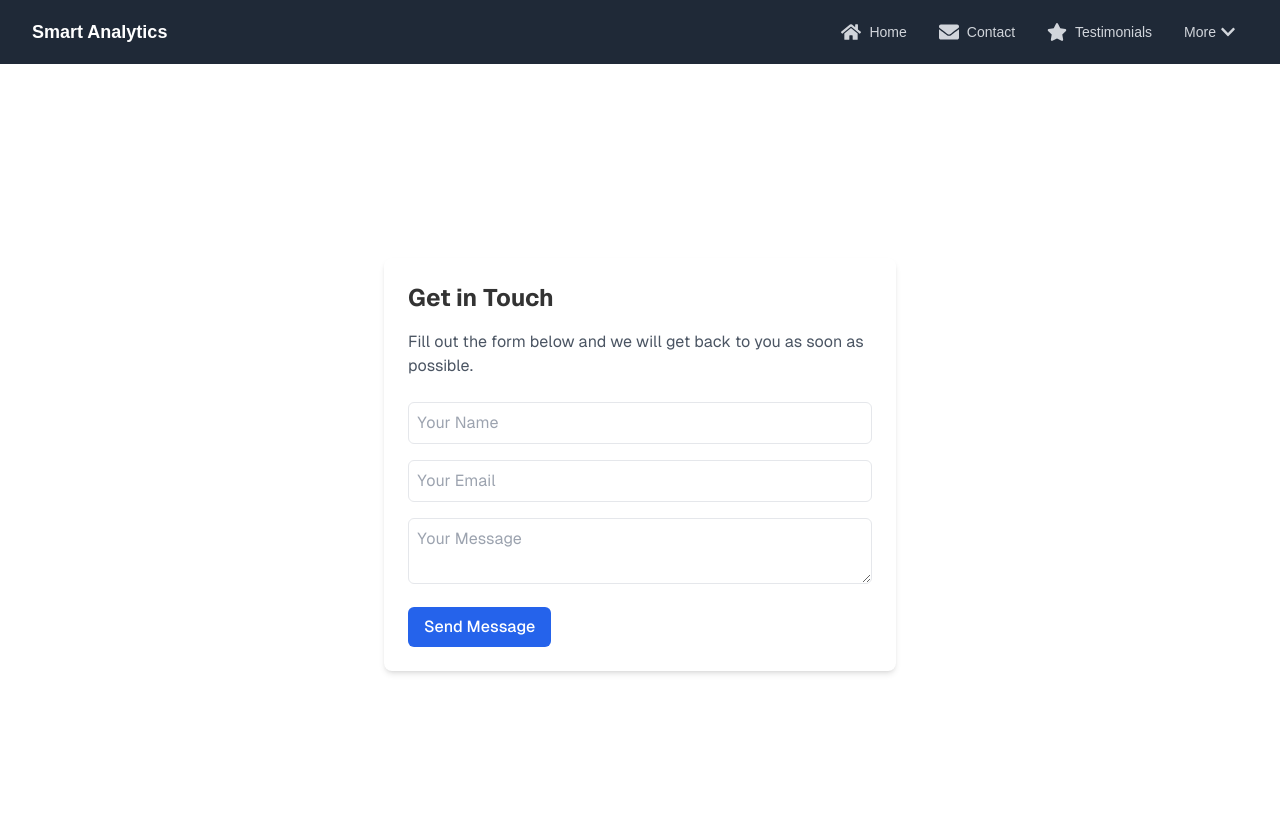
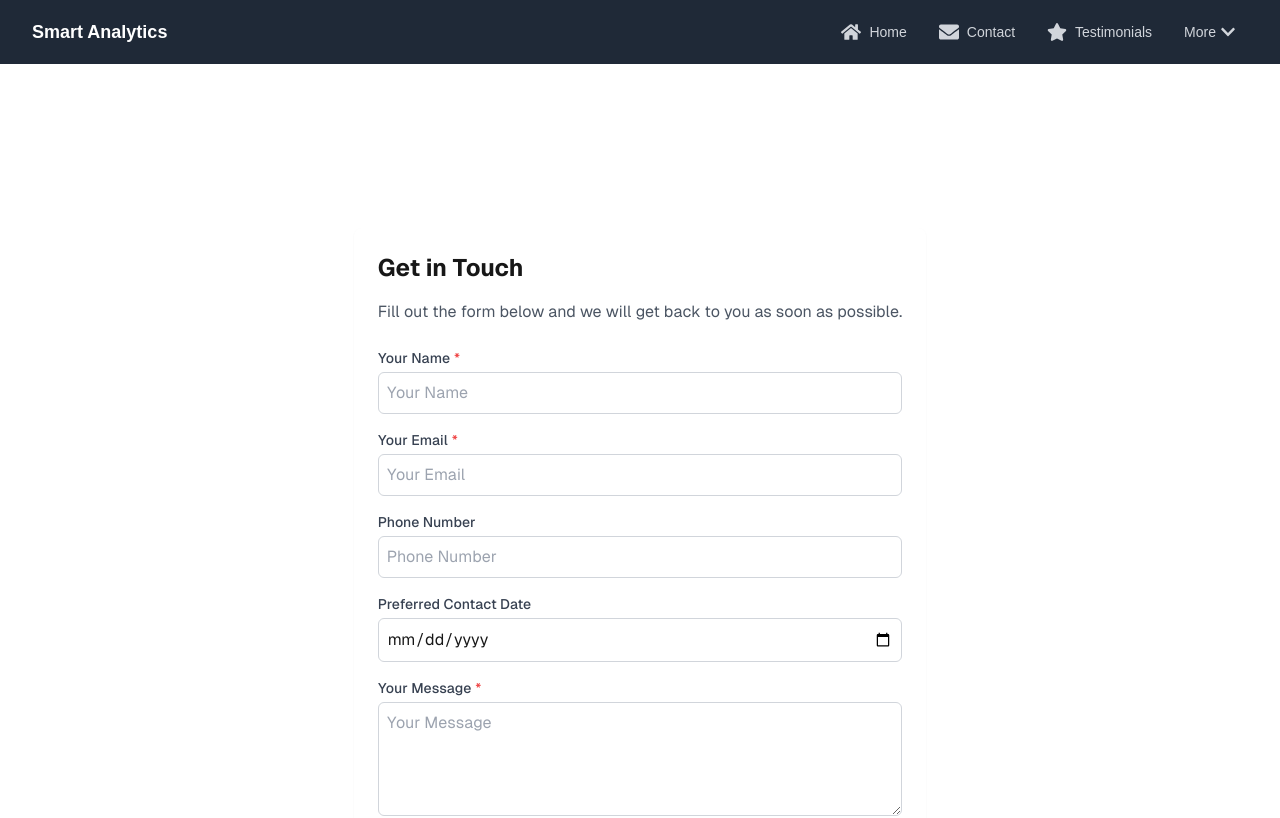
Before and after one commit to ordehi/vvz, a Next.js app: page /contact in a window 1280 px wide. Shown: the top 818 px of the page. Built offline with nearby package versions, Linux system fonts and the light colour scheme.

Commit message:
contact form with validation

```diff
--- a/src/app/contact/page.tsx
+++ b/src/app/contact/page.tsx
@@ -1,11 +1,37 @@
+'use client';
+
 import ContactForm from '@/components/ContactForm';
 import { contactFormConfig } from '@/config/components/contactForm.client';
+import { FormDataType } from '@/types/types';
 
-export default function Home() {
+export default function Contact() {
+  const handleSubmit = async (data: FormDataType) => {
+    try {
+      const response = await fetch('/api/submit-form', {
+        method: 'POST',
+        headers: {
+          'Content-Type': 'application/json',
+        },
+        body: JSON.stringify(data),
+      });
+
+      if (!response.ok) {
+        throw new Error('Failed to submit form');
+      }
+    } catch (error) {
+      console.error('Form submission error:', error);
+      throw error;
+    }
+  };
+
   return (
     <div className='grid grid-rows-[20px_1fr_20px] items-center justify-items-center min-h-screen p-8 pb-20 gap-16 sm:p-20 font-[family-name:var(--font-geist-sans)]'>
       <main className='flex flex-col gap-8 row-start-2 items-center sm:items-start'>
-        <ContactForm config={contactFormConfig} />
+        <ContactForm
+          config={contactFormConfig}
+          onSubmit={handleSubmit}
+          className='bg-transparent shadow-none'
+        />
       </main>
     </div>
   );
--- a/src/components/ContactForm.tsx
+++ b/src/components/ContactForm.tsx
@@ -1,90 +1,176 @@
 'use client';
 
-import React, { useState, useEffect } from 'react';
-import { ContactFormConfig } from '@/types/types';
-import Button from './Button';
+import React, { useState } from 'react';
+import { Toast } from './Toast/Toast';
+import { ContactFormProps, FormField, FormDataType } from '@/types/types';
 
-interface ContactFormProps {
-  config: ContactFormConfig;
-}
+const ContactForm: React.FC<ContactFormProps> = ({
+  config,
+  onSubmit,
+  className = '',
+}) => {
+  const [formData, setFormData] = useState<FormDataType>({});
+  const [isSubmitting, setIsSubmitting] = useState(false);
+  const [errors, setErrors] = useState<Record<string, string>>({});
+  const [toast, setToast] = useState<{
+    message: string;
+    type: 'success' | 'error';
+  } | null>(null);
 
-const ContactForm: React.FC<ContactFormProps> = ({ config }) => {
-  const [formData, setFormData] = useState({});
-
-  useEffect(() => {
-    console.log(config);
-  }, [config]);
+  const showToast = (message: string, type: 'success' | 'error') => {
+    setToast({ message, type });
+  };
 
   const handleChange = (
     e: React.ChangeEvent<HTMLInputElement | HTMLTextAreaElement>
   ) => {
-    setFormData({
-      ...formData,
-      [e.target.name]: e.target.value,
+    const { name, value, type } = e.target;
+    const processedValue = type === 'number' ? Number(value) : value;
+
+    setFormData((prev) => ({
+      ...prev,
+      [name]: processedValue,
+    }));
+
+    if (errors[name]) {
+      setErrors((prev) => ({
+        ...prev,
+        [name]: '',
+      }));
+    }
+  };
+
+  const validateForm = (data: FormDataType): boolean => {
+    const newErrors: Record<string, string> = {};
+
+    config.fields.forEach((field) => {
+      const value = data[field.name];
+
+      if (field.required && !value) {
+        newErrors[field.name] = 'This field is required';
+      } else if (field.validation) {
+        if (typeof value === 'string') {
+          if (field.validation.min && value.length < field.validation.min) {
+            newErrors[field.name] =
+              field.validation.message ||
+              `Minimum ${field.validation.min} characters required`;
+          }
+          if (field.validation.max && value.length > field.validation.max) {
+            newErrors[field.name] =
+              field.validation.message ||
+              `Maximum ${field.validation.max} characters allowed`;
+          }
+          if (
+            field.validation.pattern &&
+            !new RegExp(field.validation.pattern).test(value)
+          ) {
+            newErrors[field.name] =
+              field.validation.message || 'Invalid format';
+          }
+        }
+      }
+
+      if (
+        field.type === 'email' &&
+        value &&
+        !/^[^\s@]+@[^\s@]+\.[^\s@]+$/.test(String(value))
+      ) {
+        newErrors[field.name] = 'Invalid email address';
+      }
     });
+
+    setErrors(newErrors);
+    return Object.keys(newErrors).length === 0;
   };
 
   const handleSubmit = async (e: React.FormEvent) => {
     e.preventDefault();
-    // Perform client-side validation here if needed
+
+    if (!validateForm(formData)) {
+      showToast('Please correct the errors in the form', 'error');
+      return;
+    }
+
+    setIsSubmitting(true);
+
     try {
-      const response = await fetch('/api/submit-form', {
-        method: 'POST',
-        headers: {
-          'Content-Type': 'application/json',
-        },
-        body: JSON.stringify(formData),
-      });
-      if (response.ok) {
-        // Handle successful form submission
-      } else {
-        // Handle form submission error
+      if (onSubmit) {
+        await onSubmit(formData);
+        showToast('Message sent successfully!', 'success');
+        setFormData({});
       }
     } catch (error) {
-      console.error('Network error:', error);
+      console.error('Form submission error:', error);
+      showToast('Failed to send message. Please try again later.', 'error');
+    } finally {
+      setIsSubmitting(false);
     }
   };
 
+  const getFieldComponent = (field: FormField) => {
+    const commonProps = {
+      name: field.name,
+      value: formData[field.name] || '',
+      placeholder: field.placeholder,
+      required: field.required,
+      onChange: handleChange,
+      disabled: isSubmitting,
+      className: `w-full p-2 border rounded-md focus:outline-none focus:ring-2 focus:ring-blue-500
+        ${errors[field.name] ? 'border-red-500' : 'border-gray-300'}
+        ${isSubmitting ? 'bg-gray-100' : 'bg-white'}`,
+    };
+
+    if (field.type === 'textarea') {
+      return <textarea {...commonProps} rows={4} />;
+    }
+
+    return <input type={field.type} {...commonProps} />;
+  };
+
   return (
-    <div
-      className='max-w-lg mx-auto p-6 bg-white rounded-lg shadow-md'
-      style={{ color: '#333' }} // Added inline style for text color
-    >
+    <div className={`w-full ${className}`}>
+      {toast && (
+        <Toast
+          message={toast.message}
+          type={toast.type}
+          onClose={() => setToast(null)}
+        />
+      )}
+      <div className='w-full bg-white rounded-lg shadow-sm p-6'>
         <h2 className='text-2xl font-bold mb-4'>{config.title}</h2>
         {config.description && (
           <p className='mb-6 text-gray-600'>{config.description}</p>
         )}
-      <form onSubmit={handleSubmit}>
+        <form onSubmit={handleSubmit} className='space-y-4'>
           {config.fields?.map((field) => (
-          <div key={field.name} className='mb-4'>
-            {field.type === 'textarea' ? (
-              <textarea
-                name={field.name}
-                placeholder={field.placeholder}
-                required={field.required}
-                defaultValue=''
-                className='w-full p-2 border rounded-md'
-                onChange={handleChange}
-              />
-            ) : (
-              <input
-                type={field.type}
-                name={field.name}
-                placeholder={field.placeholder}
-                required={field.required}
-                defaultValue=''
-                className='w-full p-2 border rounded-md'
-                onChange={handleChange}
-              />
+            <div key={field.name}>
+              <label className='block text-sm font-medium text-gray-700 mb-1'>
+                {field.placeholder}
+                {field.required && <span className='text-red-500 ml-1'>*</span>}
+              </label>
+              {getFieldComponent(field)}
+              {errors[field.name] && (
+                <p className='mt-1 text-sm text-red-600'>
+                  {errors[field.name]}
+                </p>
               )}
             </div>
           ))}
-        {config.submitButton && (
-          <Button variant={config.submitButton.variant} type='submit'>
-            {config.submitButton.text}
-          </Button>
-        )}
+          <div className='mt-4'>
+            <button
+              type='submit'
+              disabled={isSubmitting}
+              className={`w-full py-2 px-4 rounded-md text-white font-medium
+                ${
+                  isSubmitting ? 'bg-gray-400' : 'bg-blue-600 hover:bg-blue-700'
+                }
+                transition-colors duration-200`}
+            >
+              {isSubmitting ? 'Sending...' : config.submitButton.text}
+            </button>
+          </div>
         </form>
+      </div>
     </div>
   );
 };
--- /dev/null
+++ b/src/components/Toast/Toast.tsx
@@ -0,0 +1,32 @@
+'use client';
+
+import React, { useEffect } from 'react';
+import { ToastProps } from '@/types/types';
+
+export const Toast: React.FC<ToastProps> = ({ message, type, onClose }) => {
+  useEffect(() => {
+    const timer = setTimeout(onClose, 3000);
+    return () => clearTimeout(timer);
+  }, [onClose]);
+
+  return (
+    <div
+      className={`fixed top-4 right-4 z-50 p-4 rounded-md shadow-md animate-slide-in max-w-sm ${
+        type === 'success'
+          ? 'bg-green-100 text-green-800'
+          : 'bg-red-100 text-red-800'
+      }`}
+    >
+      <div className='flex justify-between items-center gap-2'>
+        <p>{message}</p>
+        <button
+          onClick={onClose}
+          className='text-gray-500 hover:text-gray-700'
+          aria-label='Close'
+        >
+          ×
+        </button>
+      </div>
+    </div>
+  );
+};
--- a/src/config/components/contactForm.client.ts
+++ b/src/config/components/contactForm.client.ts
@@ -7,13 +7,47 @@ export const contactFormConfig: ContactFormConfig = {
   description:
     'Fill out the form below and we will get back to you as soon as possible.',
   fields: [
-    { name: 'name', type: 'text', placeholder: 'Your Name', required: true },
-    { name: 'email', type: 'email', placeholder: 'Your Email', required: true },
+    {
+      name: 'name',
+      type: 'text',
+      placeholder: 'Your Name',
+      required: true,
+      validation: {
+        min: 2,
+        message: 'Name must be at least 2 characters',
+      },
+    },
+    {
+      name: 'email',
+      type: 'email',
+      placeholder: 'Your Email',
+      required: true,
+    },
+    {
+      name: 'phone',
+      type: 'tel',
+      placeholder: 'Phone Number',
+      required: false,
+      validation: {
+        pattern: '^[0-9+-]+$',
+        message: 'Please enter a valid phone number',
+      },
+    },
+    {
+      name: 'preferredDate',
+      type: 'date',
+      placeholder: 'Preferred Contact Date',
+      required: false,
+    },
     {
       name: 'message',
       type: 'textarea',
       placeholder: 'Your Message',
       required: true,
+      validation: {
+        min: 10,
+        message: 'Message must be at least 10 characters',
+      },
     },
   ],
   submitButton: {
--- /dev/null
+++ b/src/lib/validation.ts
@@ -0,0 +1,71 @@
+import { z } from 'zod';
+import { ContactFormConfig, FieldType } from '@/types/types';
+
+export const createValidationSchema = (config: ContactFormConfig) => {
+  const schemaFields: { [key: string]: z.ZodType<any> } = {};
+
+  config.fields.forEach((field) => {
+    let fieldSchema: z.ZodType<any>;
+
+    switch (field.type) {
+      case 'email':
+        fieldSchema = z
+          .string()
+          .email(field.validation?.message || 'Invalid email address');
+        break;
+      case 'tel':
+        fieldSchema = z
+          .string()
+          .regex(
+            new RegExp(field.validation?.pattern || '^[0-9+-]+$'),
+            field.validation?.message || 'Invalid phone number'
+          );
+        break;
+      case 'number':
+        fieldSchema = z.number({
+          required_error: 'This field is required',
+          invalid_type_error: 'Must be a number',
+        });
+        if (field.validation?.min !== undefined) {
+          fieldSchema = fieldSchema.min(field.validation.min);
+        }
+        if (field.validation?.max !== undefined) {
+          fieldSchema = fieldSchema.max(field.validation.max);
+        }
+        break;
+      case 'date':
+        fieldSchema = z.string().transform((str) => new Date(str));
+        break;
+      default:
+        fieldSchema = z.string();
+        if (field.validation?.min !== undefined) {
+          fieldSchema = fieldSchema.min(
+            field.validation.min,
+            field.validation?.message ||
+              `Must be at least ${field.validation.min} characters`
+          );
+        }
+        if (field.validation?.max !== undefined) {
+          fieldSchema = fieldSchema.max(
+            field.validation.max,
+            field.validation?.message ||
+              `Must be at most ${field.validation.max} characters`
+          );
+        }
+        if (field.validation?.pattern) {
+          fieldSchema = fieldSchema.regex(
+            new RegExp(field.validation.pattern),
+            field.validation?.message || 'Invalid format'
+          );
+        }
+    }
+
+    if (!field.required) {
+      fieldSchema = fieldSchema.optional();
+    }
+
+    schemaFields[field.name] = fieldSchema;
+  });
+
+  return z.object(schemaFields);
+};
```
Also changed, not shown: src/app/api/submit-form/route.ts (added, +55 -0 lines), src/app/globals.css (+15 -0 lines), src/types/types.ts (+39 -7 lines). Lines whose indentation alone changed are shown as unchanged.
